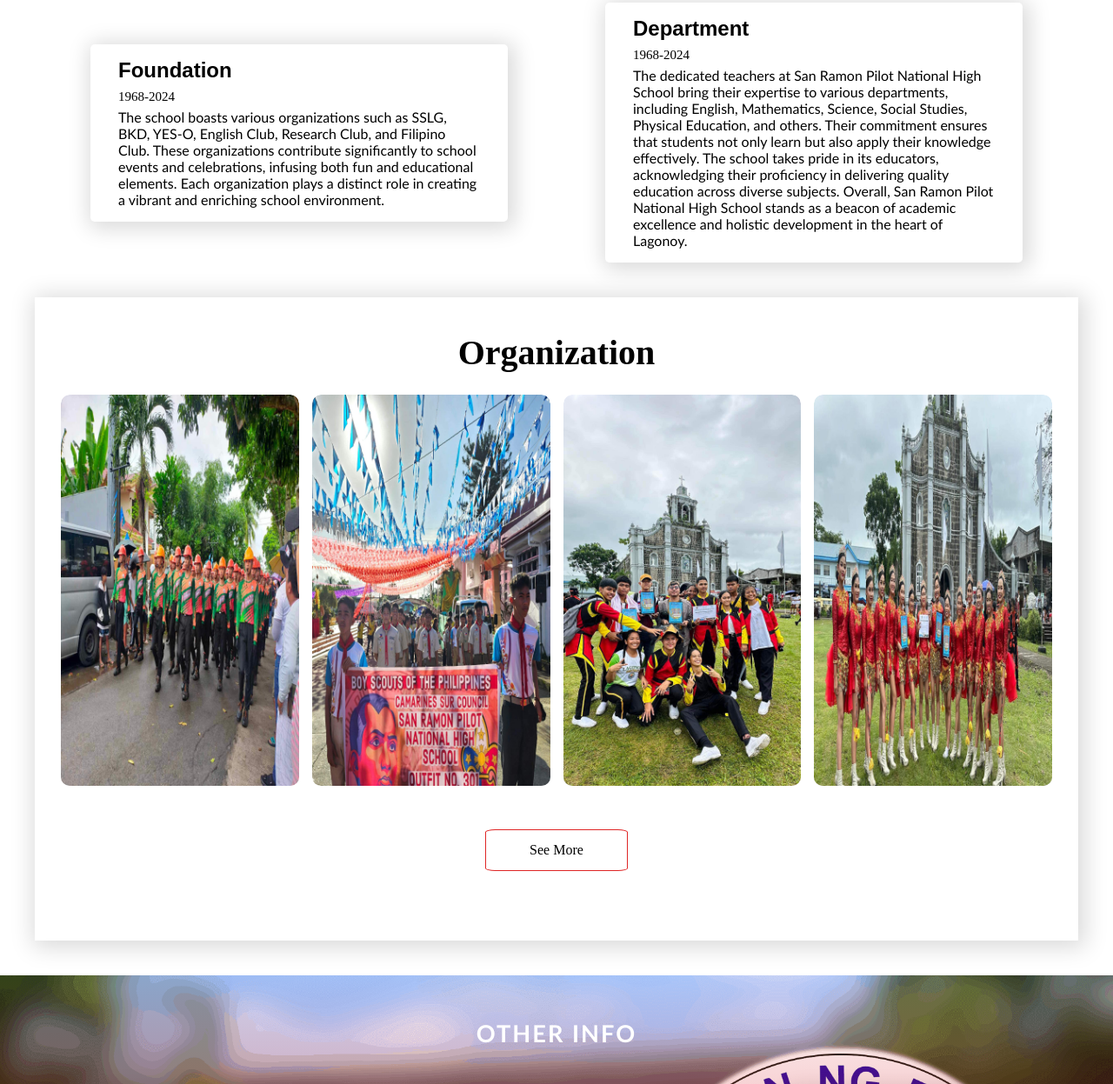
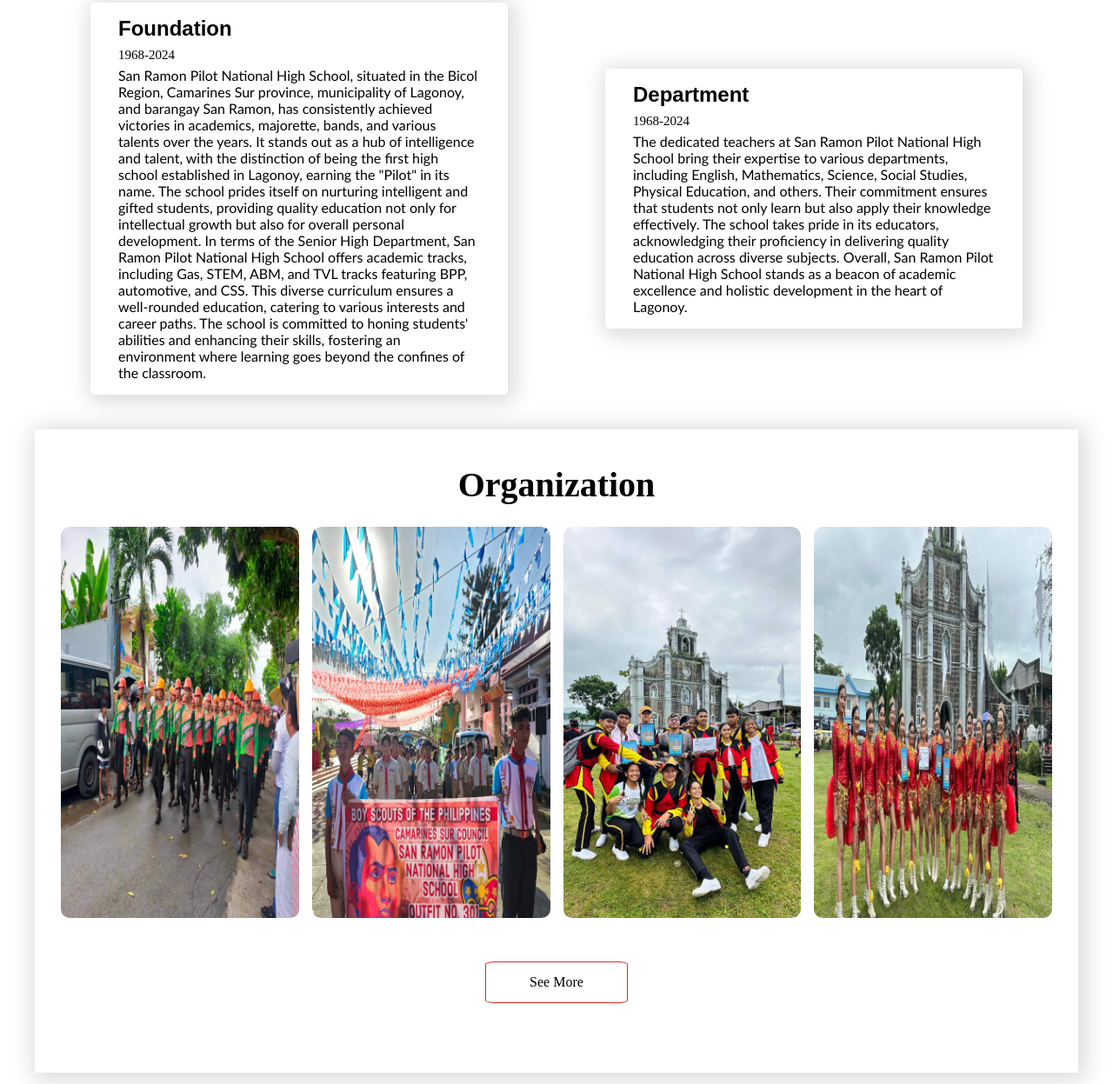
Before and after one commit to BMADev-bok/SRPNHS, a plain HTML site: page index.html in a window 1280 px wide. Shown: the part 1499-2746 px from the top of the page at 87% size. Drawn offline with nearby package versions, Linux system fonts and the light colour scheme.

Commit message:
Update index.html

```diff
--- a/index.html
+++ b/index.html
@@ -134,8 +134,8 @@ data-aos-duration="700">
                 <h2>Foundation</h2>
                 <h4>1968-2024</h4>
                 <p>
-                    The school boasts various organizations such as SSLG, BKD, YES-O, English Club, Research Club, and Filipino Club. These organizations contribute significantly to school events and celebrations, infusing both fun and educational elements. Each organization plays a distinct role in creating a vibrant and enriching school environment.</p>
-
+                   San Ramon Pilot National High School, situated in the Bicol Region, Camarines Sur province, municipality of Lagonoy, and barangay San Ramon, has consistently achieved victories in academics, majorette, bands, and various talents over the years. It stands out as a hub of intelligence and talent, with the distinction of being the first high school established in Lagonoy, earning the "Pilot" in its name. The school prides itself on nurturing intelligent and gifted students, providing quality education not only for intellectual growth but also for overall personal development.
+In terms of the Senior High Department, San Ramon Pilot National High School offers academic tracks, including Gas, STEM, ABM, and TVL tracks featuring BPP, automotive, and CSS. This diverse curriculum ensures a well-rounded education, catering to various interests and career paths. The school is committed to honing students' abilities and enhancing their skills, fostering an environment where learning goes beyond the confines of the classroom.
             </div>
 
         <div class="box-container"
@@ -171,8 +171,8 @@ data-aos-duration="700">
                 data-aos="fade-up"
      data-aos-duration="700">
                <div class="layer">
-                   <h3>Boy Scouts</h3>
-                   <p>The Boy Scouts is a youth organization that focuses on character development, citizenship, and personal fitness. It is not typically associated with schools, but rather operates as a separate organization that young people can join outside of their academic activities.
+                   <h3>Senior Scouting Units</h3></h3>
+                   <p>The Senior Scouting units are covered by the Boy Scouts of the Philippines, a youth organization that focuses on character development, citizenship, and personal fitness. It is not typically associated with schools, but rather operates as a separate organization where young people can join outside of their academic activities.
 
 
 
@@ -186,7 +186,7 @@ data-aos-duration="700">
                 data-aos="fade-up"
      data-aos-duration="700">
                <div class="layer">
-                   <h3>DLC</h3>
+                   <h3>DBC/DLC</h3>
                    <p>In the context of a school parade, DLC might refer to a "Drill and Ceremonies" unit, especially if it involves military or cadet programs within schools. In such programs, students often participate in parades, drills, and ceremonies to develop discipline, teamwork, and leadership skills.</p>
                    <a href="#"><i class="fa-solid fa-link"></i></a>
                </div>
@@ -196,8 +196,8 @@ data-aos-duration="700">
                 data-aos="fade-up"
      data-aos-duration="700">
                <div class="layer">
-                   <h3>Majorette</h3>
-                   <p>A majorette is a dancer, often part of a marching band or a cheerleading squad, who twirls a baton and performs choreographed routines during parades, halftime shows, or other events. Majorettes typically add visual flair and entertainment to the overall performance of a marching band or a school's spirit team. They often wear distinctive uniforms and showcase their skills in coordination, dance, and baton twirling.</p>
+                   <h3>Majorettes</h3>
+                   <p>Majorettes are dancers who are grouped together that are often part of a marching band or sometimes known as the cheerleading squad, who would twirl a baton and perform choreographed routines during parades, halftime shows, or other events. Majorettes typically add visual flair and entertainment to the overall performance of a marching band or a school's spirit team. They often wear distinctive uniforms and showcase their skills in coordination, dance, and baton twirling.</p>
                    <a href="#"><i class="fa-solid fa-link"></i></a>
                </div>
               </div>
```
